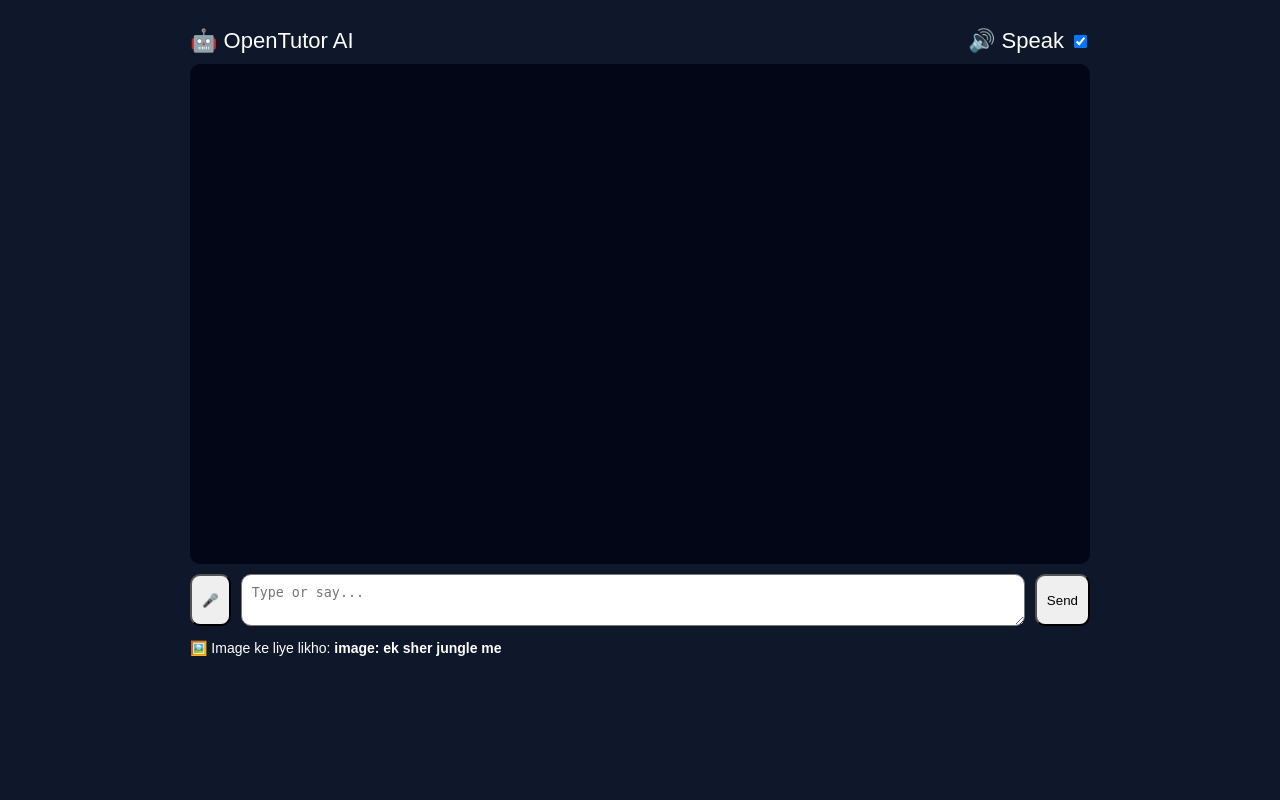
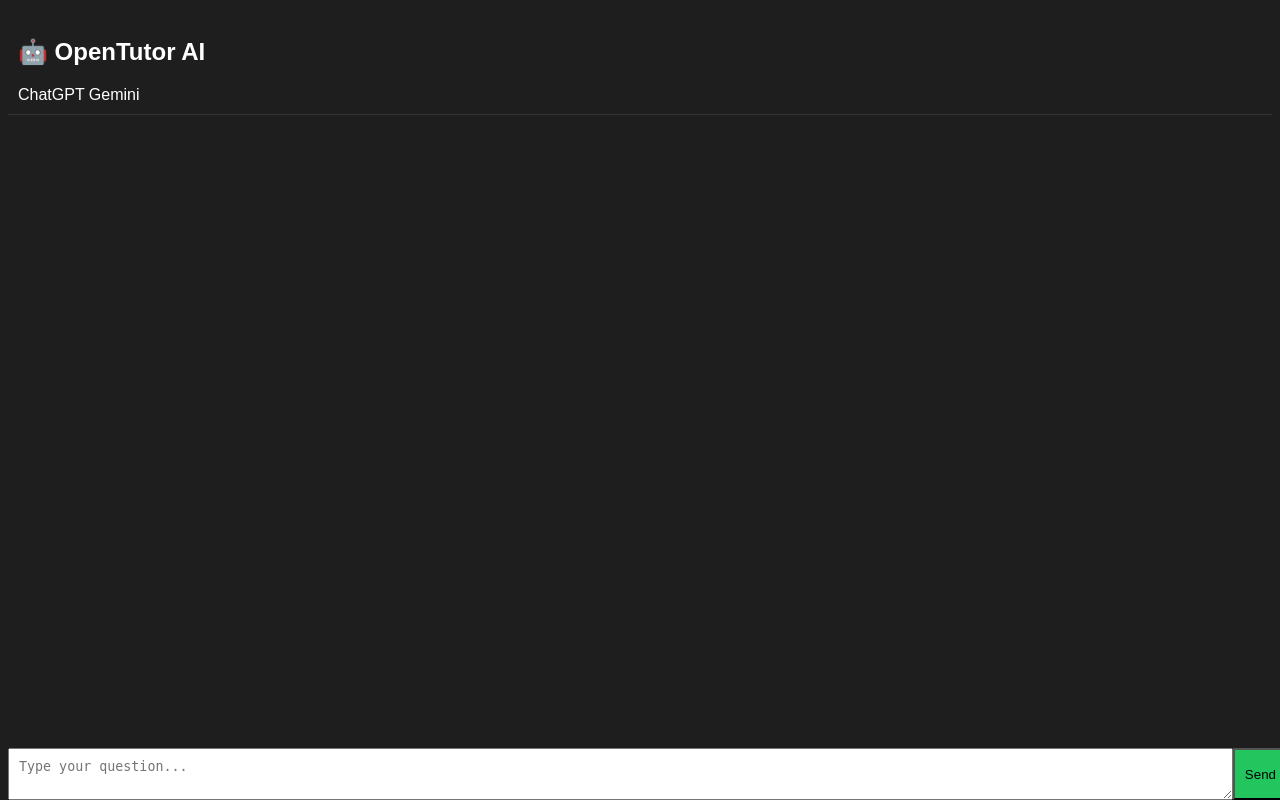
Before and after one commit to biharnewupdateofficial/hindi-ai-tool, a Flask app: page /chat in a window 1280 px wide. Run offline with Flask 3, Linux system fonts and the light colour scheme; the visitor is signed in with stand-in values (Sample User, id 1); data that the repository does not hold is empty.

Commit message:
phase20+: stable core + chatgpt gemini ui foundation

```diff
--- a/app.py
+++ b/app.py
@@ -1,81 +1,56 @@
 from flask import Flask, render_template, request, redirect, session, jsonify
-import sqlite3
-import os
+import sqlite3, os
+from config import FEATURES
 
-# ✅ OpenAI safe import
 try:
     from openai import OpenAI
     client = OpenAI(api_key=os.getenv("OPENAI_API_KEY"))
-except Exception as e:
+except:
     client = None
-    print("OpenAI not loaded:", e)
 
 app = Flask(__name__)
-app.secret_key = "super-secret-key"
+app.secret_key = "opentutor-secret"
 
 DB = "database.db"
 
-# ---------- DATABASE ----------
-def get_db():
-    conn = sqlite3.connect(DB)
-    conn.row_factory = sqlite3.Row
-    return conn
+def db():
+    c = sqlite3.connect(DB)
+    c.row_factory = sqlite3.Row
+    return c
 
-def init_db():
-    conn = get_db()
-    cur = conn.cursor()
+def init():
+    c = db()
+    cur = c.cursor()
+    cur.execute("CREATE TABLE IF NOT EXISTS users(id INTEGER PRIMARY KEY, username TEXT, password TEXT)")
+    cur.execute("CREATE TABLE IF NOT EXISTS chats(id INTEGER PRIMARY KEY, user_id INTEGER, role TEXT, text TEXT)")
+    c.commit()
+    c.close()
 
-    cur.execute("""
-    CREATE TABLE IF NOT EXISTS users (
-        id INTEGER PRIMARY KEY AUTOINCREMENT,
-        username TEXT UNIQUE,
-        password TEXT
-    )
-    """)
-
-    cur.execute("""
-    CREATE TABLE IF NOT EXISTS chats (
-        id INTEGER PRIMARY KEY AUTOINCREMENT,
-        user_id INTEGER,
-        role TEXT,
-        text TEXT
-    )
-    """)
-
-    conn.commit()
-    conn.close()
-
-init_db()
-
-# ---------- ROUTES ----------
+init()
 
 @app.route("/")
 def home():
-    if "user_id" in session:
-        return redirect("/chat")
-    return redirect("/login")
+    return redirect("/chat") if "uid" in session else redirect("/login")
 
-@app.route("/login", methods=["GET", "POST"])
+@app.route("/login", methods=["GET","POST"])
 def login():
-    conn = get_db()
-    cur = conn.cursor()
+    c = db()
+    cur = c.cursor()
 
     if request.method == "POST":
         if "login" in request.form:
-            u = request.form["username"]
-            p = request.form["password"]
-            cur.execute("SELECT * FROM users WHERE username=? AND password=?", (u, p))
-            user = cur.fetchone()
-            if user:
-                session["user_id"] = user["id"]
+            u,p = request.form["username"], request.form["password"]
+            cur.execute("SELECT * FROM users WHERE username=? AND password=?", (u,p))
+            r = cur.fetchone()
+            if r:
+                session["uid"] = r["id"]
                 return redirect("/chat")
 
         if "signup" in request.form:
-            u = request.form["new_username"]
-            p = request.form["new_password"]
             try:
-                cur.execute("INSERT INTO users (username,password) VALUES (?,?)", (u, p))
-                conn.commit()
+                cur.execute("INSERT INTO users(username,password) VALUES(?,?)",
+                            (request.form["new_username"], request.form["new_password"]))
+                c.commit()
             except:
                 pass
 
@@ -83,43 +58,33 @@ def login():
 
 @app.route("/chat")
 def chat():
-    if "user_id" not in session:
-        return redirect("/login")
-
-    conn = get_db()
-    cur = conn.cursor()
-    cur.execute("SELECT role,text FROM chats WHERE user_id=?", (session["user_id"],))
-    messages = cur.fetchall()
-    return render_template("chat.html", messages=messages)
+    if "uid" not in session: return redirect("/login")
+    cur = db().cursor()
+    cur.execute("SELECT role,text FROM chats WHERE user_id=?", (session["uid"],))
+    return render_template("chat.html", messages=cur.fetchall(), features=FEATURES)
 
 @app.route("/ask", methods=["POST"])
 def ask():
-    if client is None:
-        return jsonify({"answer": "❌ AI service unavailable"})
+    if not FEATURES["CHAT"] or client is None:
+        return jsonify({"answer":"AI unavailable"})
 
-    data = request.json
-    q = data.get("question")
-
-    conn = get_db()
-    cur = conn.cursor()
-    cur.execute("INSERT INTO chats (user_id,role,text) VALUES (?,?,?)",
-                (session["user_id"], "user", q))
-    conn.commit()
+    q = request.json.get("question")
+    cur = db().cursor()
+    cur.execute("INSERT INTO chats(user_id,role,text) VALUES(?,?,?)", (session["uid"],"user",q))
+    db().commit()
 
     try:
-        res = client.chat.completions.create(
+        r = client.chat.completions.create(
             model="gpt-4o-mini",
-            messages=[{"role": "user", "content": q}]
+            messages=[{"role":"user","content":q}]
         )
-        ans = res.choices[0].message.content
+        ans = r.choices[0].message.content
     except Exception as e:
-        ans = "Error: " + str(e)
+        ans = str(e)
 
-    cur.execute("INSERT INTO chats (user_id,role,text) VALUES (?,?,?)",
-                (session["user_id"], "assistant", ans))
-    conn.commit()
-
-    return jsonify({"answer": ans})
+    cur.execute("INSERT INTO chats(user_id,role,text) VALUES(?,?,?)", (session["uid"],"assistant",ans))
+    db().commit()
+    return jsonify({"answer":ans})
 
 @app.route("/logout")
 def logout():
@@ -127,4 +92,4 @@ def logout():
     return redirect("/login")
 
 if __name__ == "__main__":
-    app.run(debug=True)
+    app.run()
--- a/static/style.css
+++ b/static/style.css
@@ -1,9 +1,12 @@
-body{background:#0f172a;color:white;font-family:Arial}
-.app{max-width:900px;margin:auto;padding:20px}
-.header{font-size:22px;margin-bottom:10px}
-#chat{height:60vh;overflow:auto;background:#020617;padding:10px;border-radius:10px}
-.user{background:#2563eb;padding:10px;margin:6px 0;text-align:right;border-radius:10px}
-.ai{background:#1e293b;padding:10px;margin:6px 0;border-radius:10px}
-.input{display:flex;gap:10px;margin-top:10px}
-textarea{flex:1;padding:10px;border-radius:10px}
-button{padding:10px;border-radius:10px;cursor:pointer}
+body.dark{
+  background:#1e1e1e;
+  color:#fff;
+  font-family:Arial;
+}
+header{padding:10px;border-bottom:1px solid #333}
+#chat{padding:20px}
+.user{background:#2563eb;padding:10px;border-radius:10px;margin:5px;text-align:right}
+.assistant{background:#333;padding:10px;border-radius:10px;margin:5px}
+.input{position:fixed;bottom:0;width:100%;display:flex}
+textarea{flex:1;padding:10px}
+button{background:#22c55e;color:#000;padding:10px}
--- a/templates/chat.html
+++ b/templates/chat.html
@@ -4,77 +4,34 @@
 <title>OpenTutor AI</title>
 <link rel="stylesheet" href="/static/style.css">
 </head>
-<body>
+<body class="dark">
 
-<div class="app">
-  <div class="header">
-    🤖 OpenTutor AI
-    <label style="float:right">
-      🔊 Speak
-      <input type="checkbox" id="voiceToggle" checked>
-    </label>
+<header>
+  <h2>🤖 OpenTutor AI</h2>
+  <div class="modes">
+    <span>ChatGPT</span>
+    {% if features.GEMINI_STYLE %}<span>Gemini</span>{% endif %}
   </div>
+</header>
 
-  <div id="chat">
-    {% for r,m in chats %}
-      <div class="{{r}} ai-msg">{{m}}</div>
-    {% endfor %}
-  </div>
+<div id="chat">
+  {% for m in messages %}
+    <div class="{{ m.role }}">{{ m.text }}</div>
+  {% endfor %}
+</div>
 
-  <div class="input">
-    <button onclick="mic()">🎤</button>
-    <textarea id="q" placeholder="Type or say..."></textarea>
-    <button onclick="send()">Send</button>
-  </div>
-
-  <p style="font-size:14px">
-    🖼️ Image ke liye likho: <b>image: ek sher jungle me</b>
-  </p>
+<div class="input">
+  <textarea id="q" placeholder="Type your question..."></textarea>
+  <button onclick="send()">Send</button>
 </div>
 
 <script>
-let speakOn = true;
-
-document.getElementById("voiceToggle").onchange = e=>{
-  speakOn = e.target.checked;
-};
-
-// SEND MESSAGE
 function send(){
-  let q = document.getElementById("q").value.trim();
-  if(!q) return;
-
-  fetch("/ask",{
-    method:"POST",
-    headers:{"Content-Type":"application/json"},
-    body:JSON.stringify({question:q})
-  })
-  .then(r=>r.json())
-  .then(d=>{
-    location.reload();
-    if(speakOn){
-      speak(d.answer);
-    }
-  });
-}
-
-// 🎤 Voice to Text
-function mic(){
-  let r = new(window.SpeechRecognition||webkitSpeechRecognition)();
-  r.lang="hi-IN";
-  r.onresult=e=>{
-    document.getElementById("q").value=e.results[0][0].transcript;
-  };
-  r.start();
-}
-
-// 🔊 Text to Speech
-function speak(text){
-  const u = new SpeechSynthesisUtterance(text);
-  u.lang="hi-IN";
-  speechSynthesis.speak(u);
+  let q=document.getElementById("q").value;
+  fetch("/ask",{method:"POST",headers:{"Content-Type":"application/json"},
+  body:JSON.stringify({question:q})})
+  .then(r=>r.json()).then(d=>location.reload())
 }
 </script>
-
 </body>
 </html>
```
Also changed, not shown: config.py (added, +8 -0 lines).
